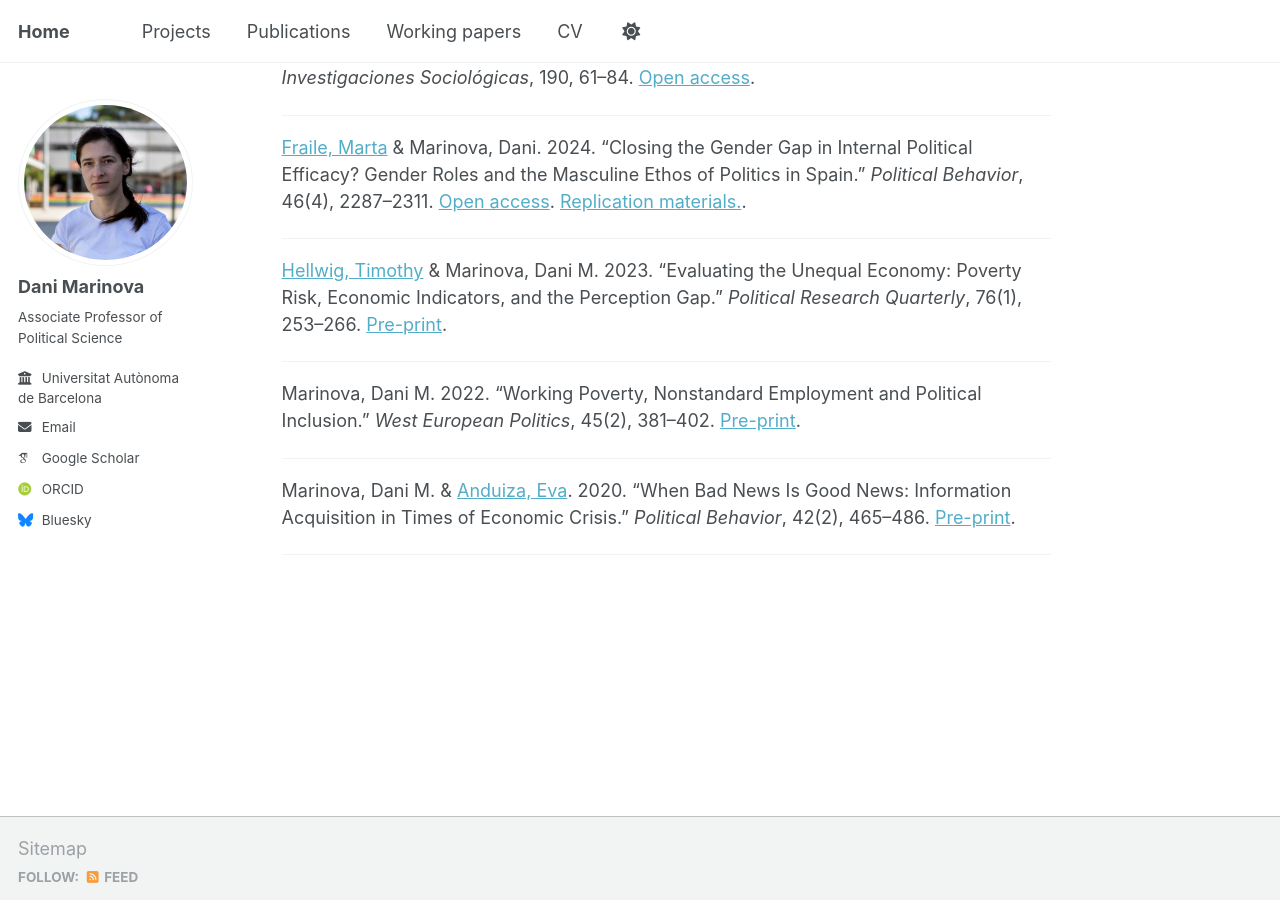
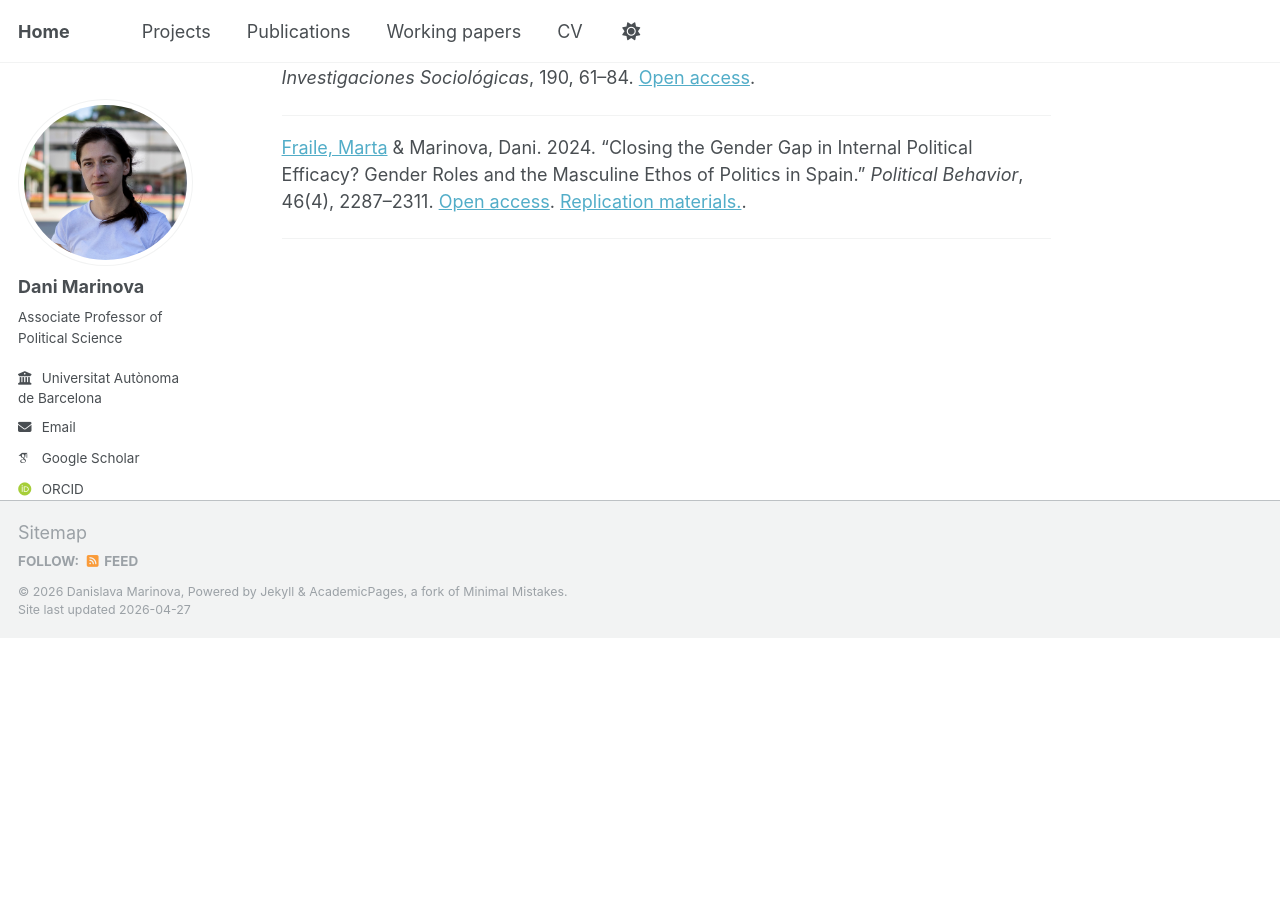
Before and after one commit to danimarinova/web, a Jekyll site: the page built from _pages/publications.md, in a window 1280 px wide and 900 px high, scrolled down 712 px. Built offline with Jekyll 4.4.1, drawn with Linux system fonts in a browser that asks for light colours; some web fonts are replaced; a script that is not in the unit is left out; after the commit the page ends 1350 px from its top, so only the background shows below that.

Commit message:
Update publications.md

```diff
--- a/_pages/publications.md
+++ b/_pages/publications.md
@@ -37,15 +37,3 @@ Cañero Ruiz, Julia & Marinova, Danislava. 2025. "Equal and Non‑transferable E
 [Fraile, Marta](https://sites.google.com/site/martafrailemaldonado) & Marinova, Dani. 2024. "Closing the Gender Gap in Internal Political Efficacy? Gender Roles and the Masculine Ethos of Politics in Spain." *Political Behavior*, 46(4), 2287–2311. [Open access](https://link.springer.com/article/10.1007/s11109-024-09918-w). [Replication materials.](/web/Replication_Fraile_Marinova.zip).
 
 ---
-
-[Hellwig, Timothy](https://sites.google.com/view/thellwig/home) & Marinova, Dani M. 2023. "Evaluating the Unequal Economy: Poverty Risk, Economic Indicators, and the Perception Gap." *Political Research Quarterly*, 76(1), 253–266.  [Pre-print](https://papers.ssrn.com/sol3/papers.cfm?abstract_id=5117551).
-
----
-
-Marinova, Dani M. 2022. "Working Poverty, Nonstandard Employment and Political Inclusion." *West European Politics*, 45(2), 381–402. [Pre-print](https://papers.ssrn.com/sol3/papers.cfm?abstract_id=4008372).
-
----
-
-Marinova, Dani M. & [Anduiza, Eva](https://evaanduiza.com/). 2020. "When Bad News Is Good News: Information Acquisition in Times of Economic Crisis." *Political Behavior*, 42(2), 465–486.  [Pre-print](https://papers.ssrn.com/sol3/papers.cfm?abstract_id=4008356).
-
----
```
